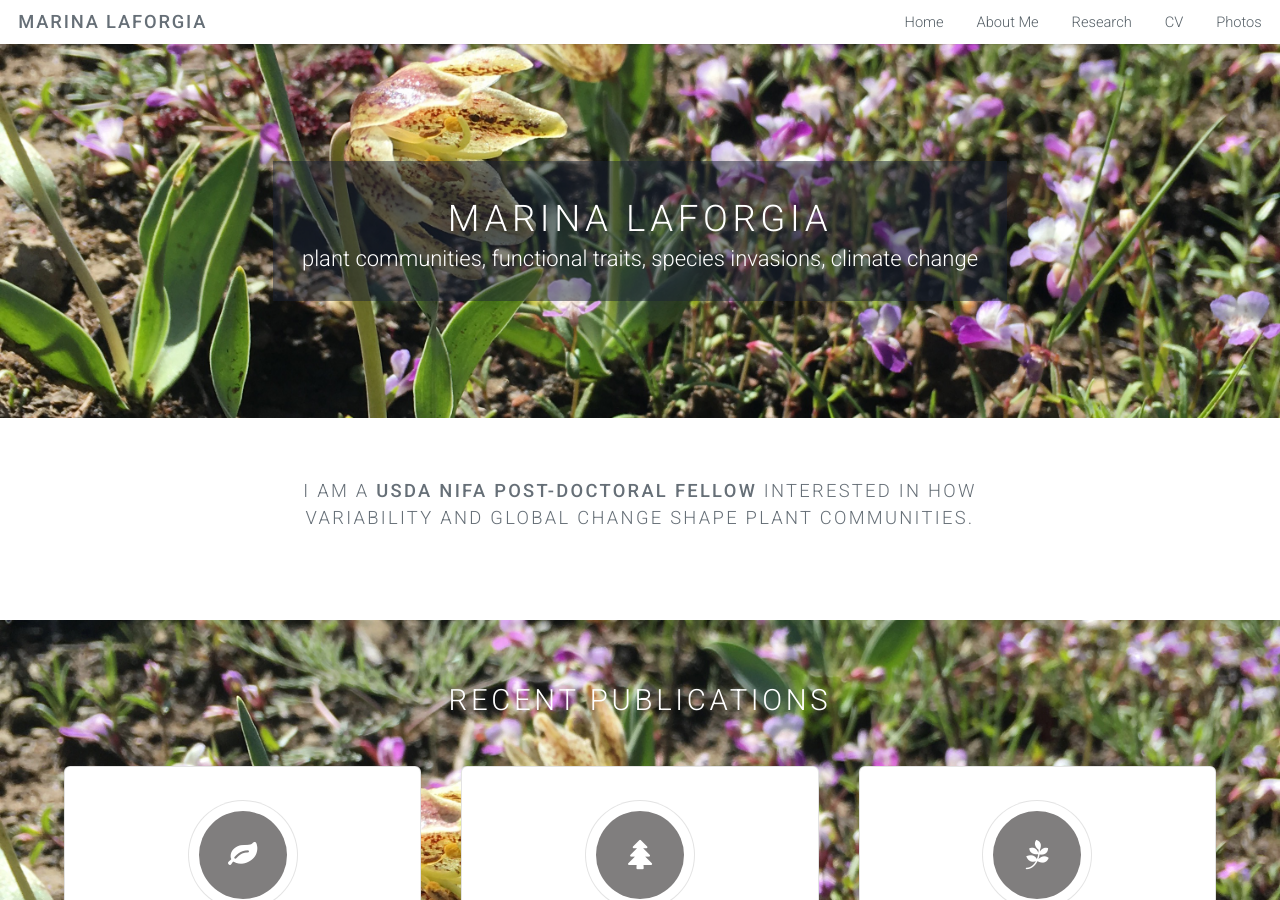
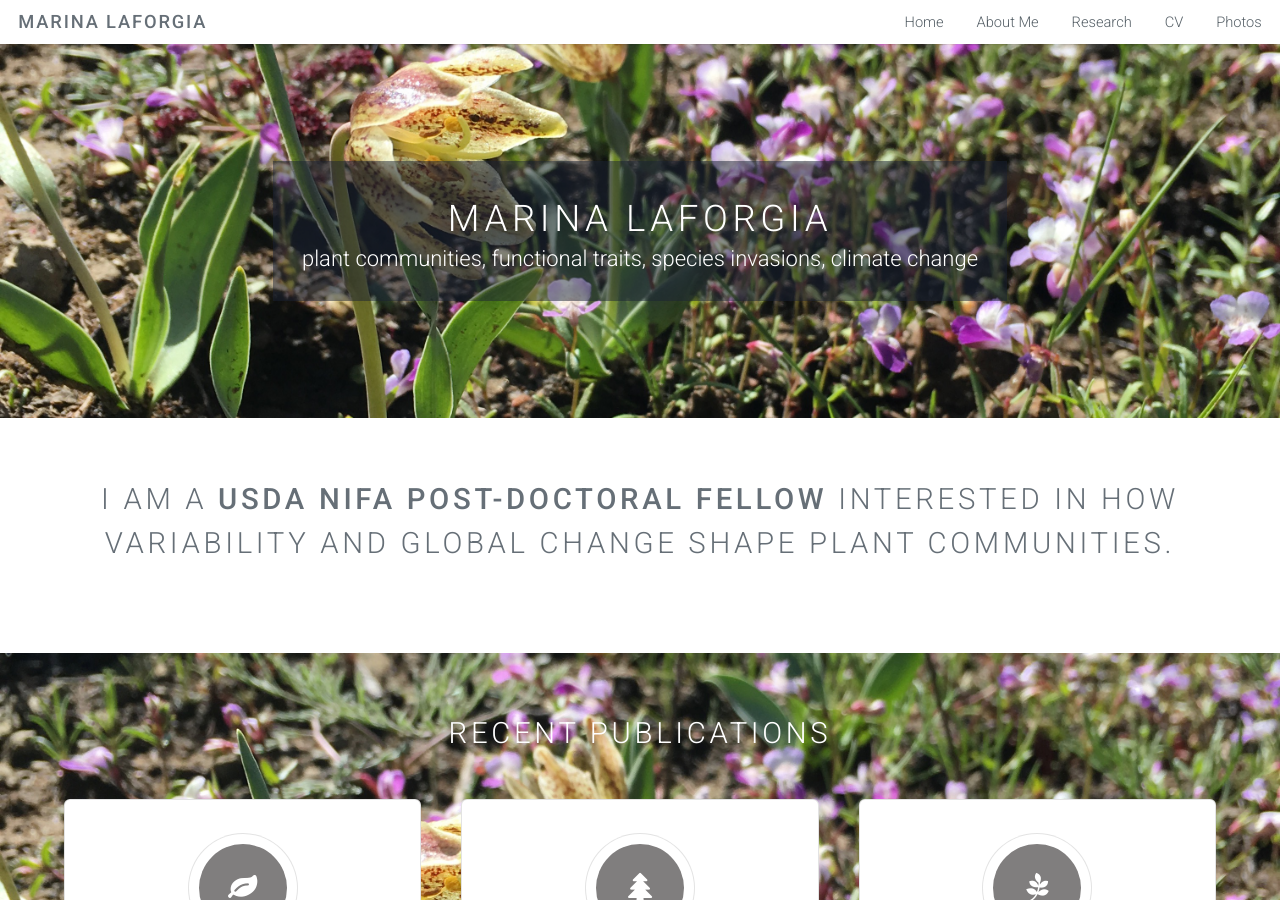
Before and after one commit to marinalaforgia/marinalaforgia.github.io, a Jekyll site: the page built from index.html, in a window 1280 px wide and 900 px high. Built offline with Jekyll 4.4.1, drawn with Linux system fonts in a browser that asks for light colours.

Commit message:
more header changes

```diff
--- a/index.html
+++ b/index.html
@@ -5,7 +5,7 @@
 		<!-- One -->
 			<section id="one" class="wrapper style1">
 				<header class="major">
-					<h3>I am a <b>USDA NIFA Post-Doctoral Fellow</b> interested in how <br> variability and global change shape plant communities. </h3>
+					<h2>I am a <b>USDA NIFA Post-Doctoral Fellow</b> interested in how <br> variability and global change shape plant communities. </h2>
 				</header>
 			</section>
 
```
